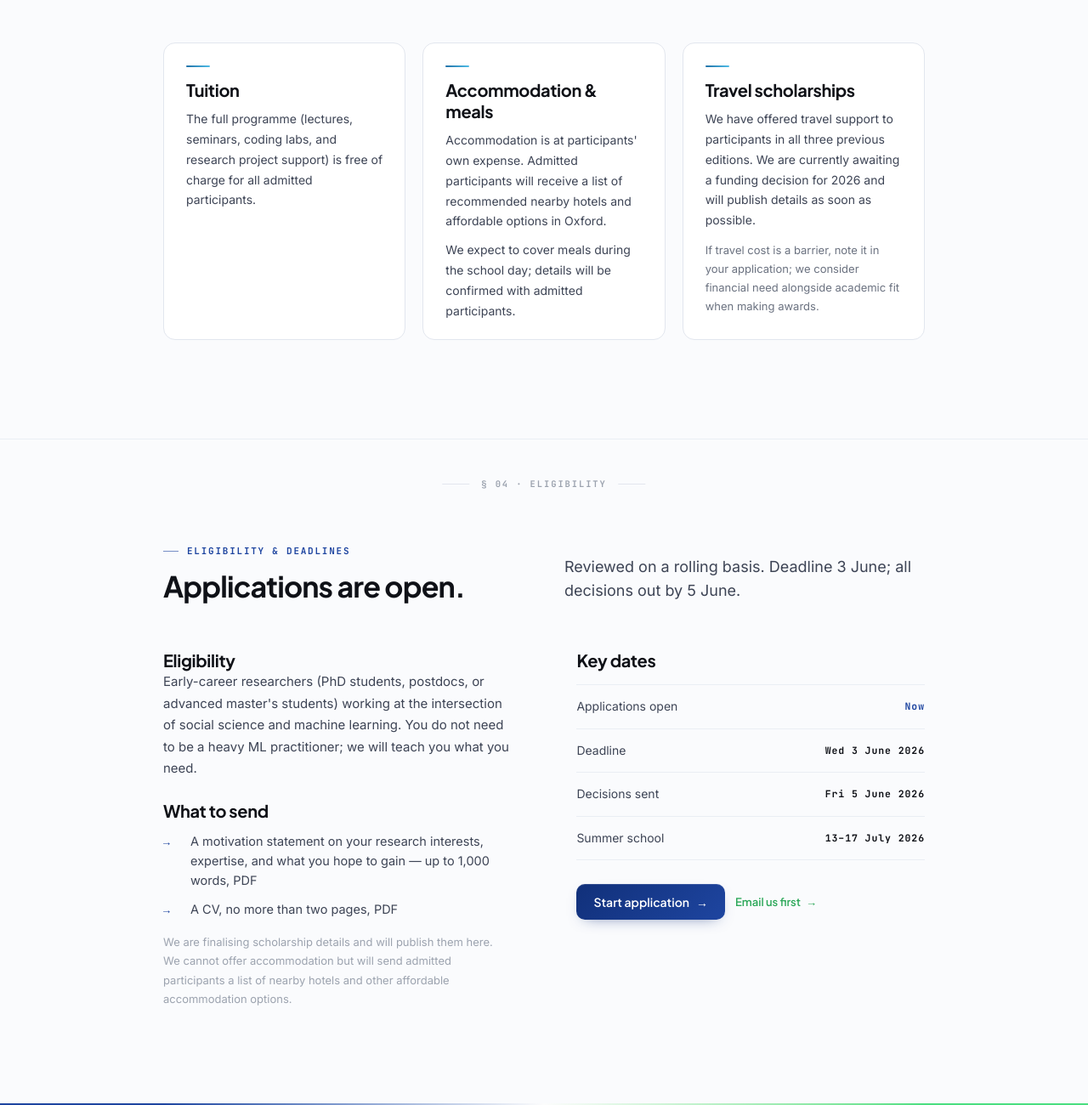
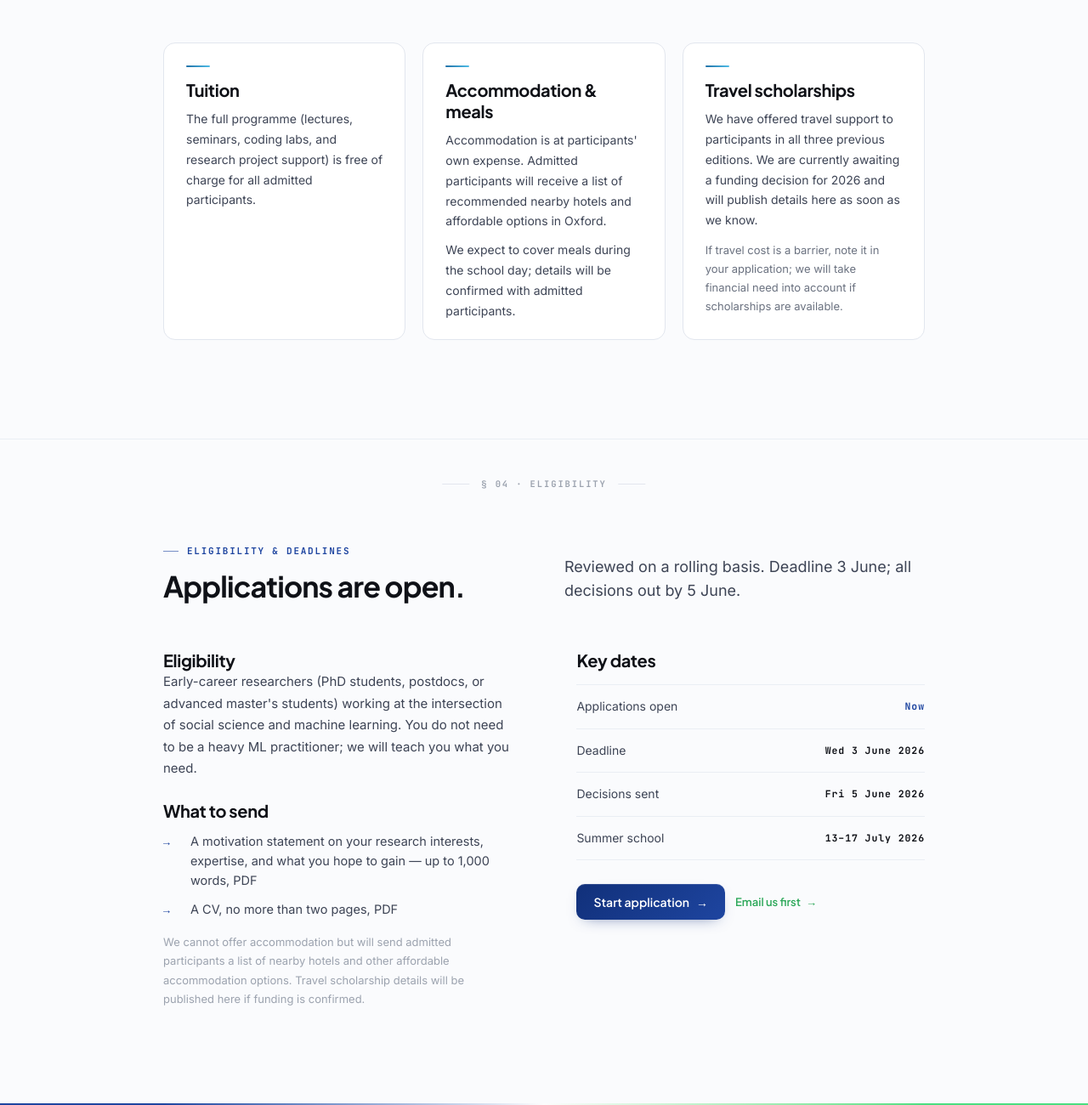
Before and after one commit to antndlcrx/antndlcrx.github.io, an Astro site: page /summer-school/2026 in a window 1280 px wide. Shown: the part 2520-3820 px from the top of the page at 85% size. Built offline with nearby package versions, Linux system fonts and the light colour scheme; Astro itself is replaced by a stand-in of ours.

Commit message:
set accurate scholarship stuff

```diff
--- a/src/pages/summer-school/2026.astro
+++ b/src/pages/summer-school/2026.astro
@@ -233,11 +233,11 @@ import SpeakerModal from '../../components/SpeakerModal.astro';
           <p class="copy" style="margin:0 0 12px; font-size:14px;">
             We have offered travel support to participants in all three previous editions.
             We are currently awaiting a funding decision for 2026 and will publish details
-            as soon as possible.
+            here as soon as we know.
           </p>
           <p class="copy" style="margin:0; font-size:13px; color:var(--text-muted);">
-            If travel cost is a barrier, note it in your application; we consider financial
-            need alongside academic fit when making awards.
+            If travel cost is a barrier, note it in your application; we will take financial
+            need into account if scholarships are available.
           </p>
         </article>
 
@@ -273,7 +273,7 @@ import SpeakerModal from '../../components/SpeakerModal.astro';
             <li>A CV, no more than two pages, PDF</li>
           </ul>
           <p class="copy" style="margin: 16px 0 0; font-size: 13px; color: var(--text-dim);">
-            We are finalising scholarship details and will publish them here. We cannot offer accommodation but will send admitted participants a list of nearby hotels and other affordable accommodation options.
+            We cannot offer accommodation but will send admitted participants a list of nearby hotels and other affordable accommodation options. Travel scholarship details will be published here if funding is confirmed.
           </p>
         </div>
 
```
